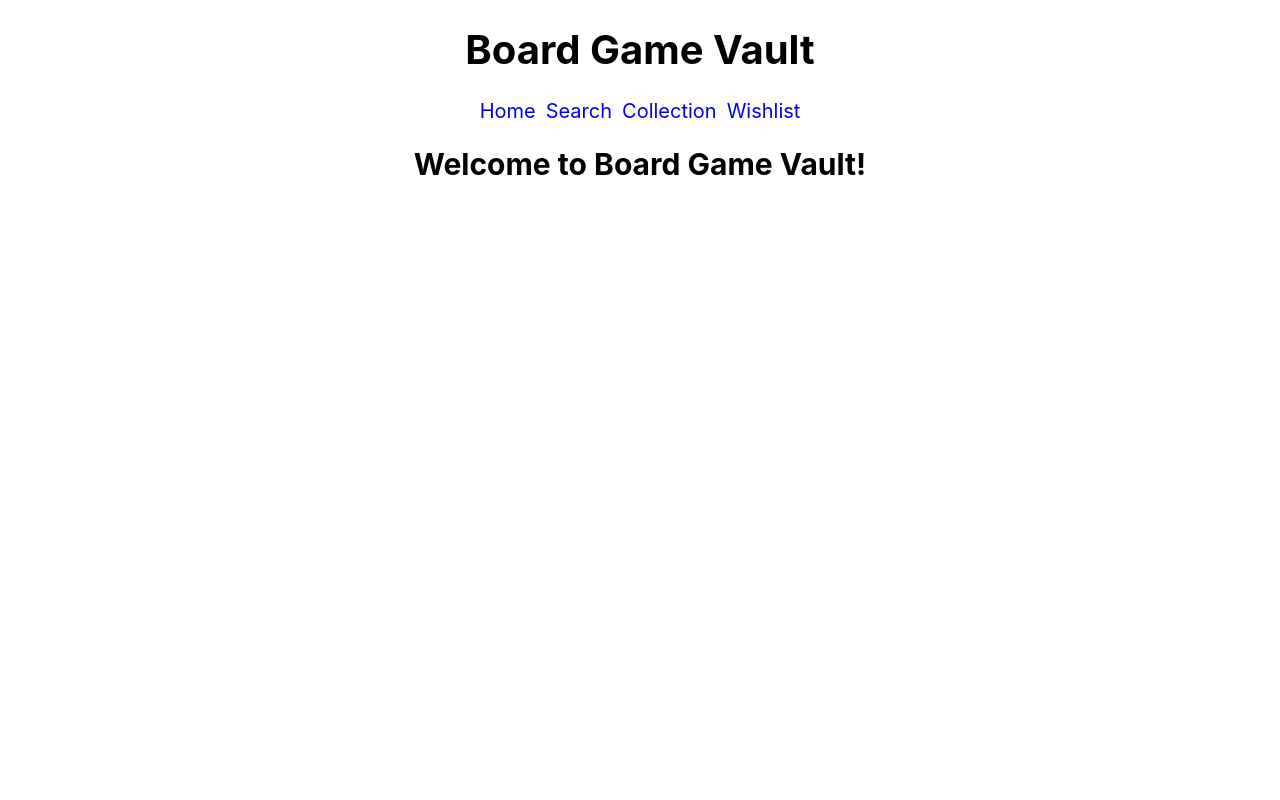
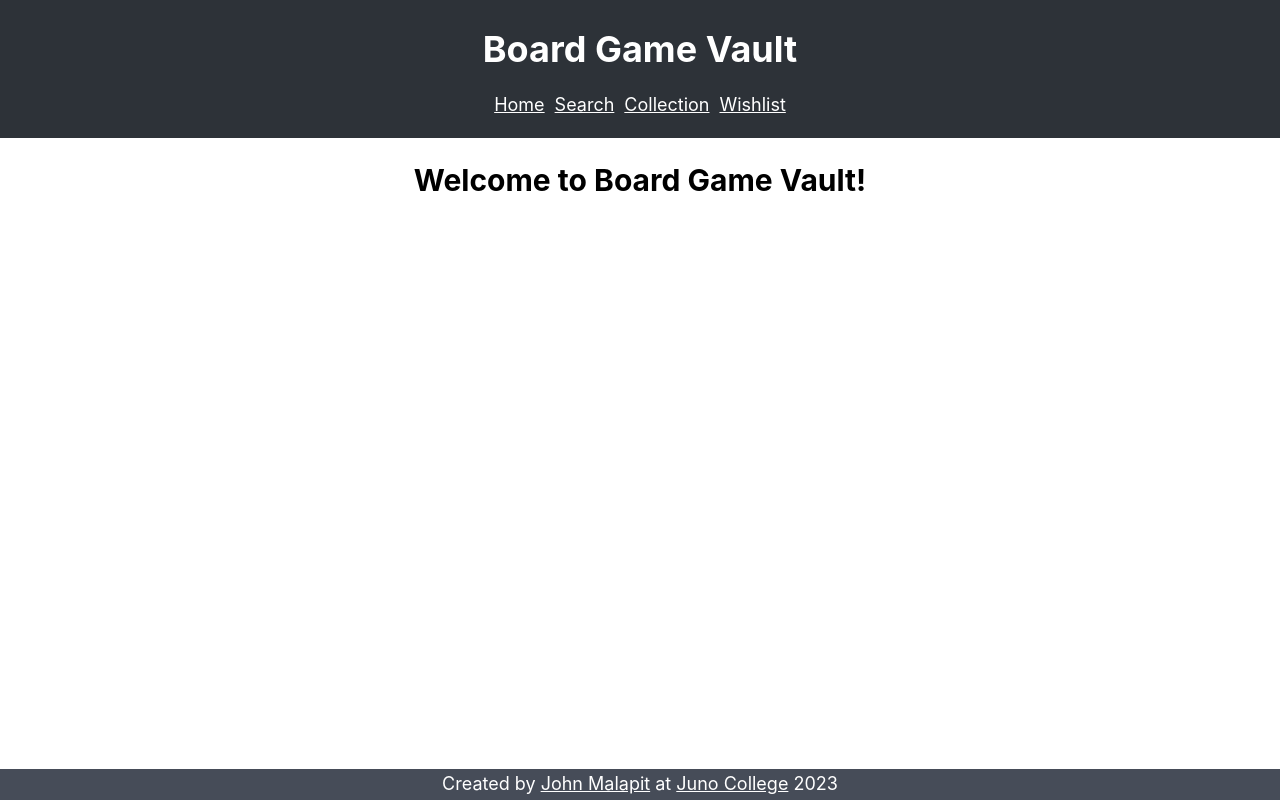
Before and after one commit to johnmal-dev/bgvault, a React (Create React App) app: page / in a window 1280 px wide. Built offline with nearby package versions, Linux system fonts and the light colour scheme; no server answers; the database is empty.

Commit message:
add header, footer, styling

```diff
--- a/src/App.js
+++ b/src/App.js
@@ -6,10 +6,11 @@ import { Routes, Route } from 'react-router-dom';
 import './App.scss';
 import SearchDisplay from './Components/SearchDisplay';
 import CollectionDisplay from './Components/CollectionDisplay';
-import NavBar from './Components/NavBar';
 import Home from './Components/Home';
 import Wishlist from './Components/Wishlist';
 import CollectionItem from './Components/CollectionItem';
+import Footer from './Components/Footer';
+import Header from './Components/Header';
 
 function App() {
   const [searchResults, setSearchResults] = useState([]);
@@ -74,8 +75,7 @@ function App() {
 
   return (
     <div className='App'>
-      <h1 className='text-center'>Board Game Vault</h1>
-      <NavBar />
+      <Header />
       <Routes>
         <Route
           path='/'
@@ -120,6 +120,7 @@ function App() {
           element={<Wishlist />}
         />
       </Routes>
+      <Footer />
     </div>
   );
 }
--- /dev/null
+++ b/src/Components/Footer.jsx
@@ -0,0 +1,28 @@
+import React from 'react';
+import './Footer.scss';
+
+const Footer = () => {
+  return (
+    <footer className='footer'>
+      Created by{' '}
+      <a
+        href='https://johnmal.dev/'
+        target='_blank'
+        rel='noreferrer'
+      >
+        John Malapit
+      </a>{' '}
+      at{' '}
+      <a
+        href='https://junocollege.com/'
+        target='_blank'
+        rel='noreferrer'
+      >
+        Juno College
+      </a>{' '}
+      2023
+    </footer>
+  );
+};
+
+export default Footer;
--- /dev/null
+++ b/src/Components/Footer.scss
@@ -0,0 +1,17 @@
+@use '../sassPartials/variables' as *;
+
+.footer {
+  background-color: $color-1;
+  font-size: 0.9em;
+  color: $white;
+  text-align: center;
+  padding-block: 5px;
+  margin-top: auto;
+  a {
+    color: inherit;
+    text-decoration: underline;
+  }
+  @media (max-width: $mq-mobile-sm) {
+    font-size: 0.65rem;
+  }
+}
--- a/src/Components/GameForm.scss
+++ b/src/Components/GameForm.scss
@@ -1,2 +1,3 @@
 .game-form {
+  margin-block: 20px;
 }
--- /dev/null
+++ b/src/Components/Header.jsx
@@ -0,0 +1,14 @@
+import React from 'react';
+import './Header.scss';
+import NavBar from './NavBar';
+
+const Header = () => {
+  return (
+    <header className='header'>
+      <h1 className='text-center'>Board Game Vault</h1>
+      <NavBar />
+    </header>
+  );
+};
+
+export default Header;
--- /dev/null
+++ b/src/Components/Header.scss
@@ -0,0 +1,16 @@
+@use '../sassPartials/variables' as *;
+
+.header {
+  background-color: $color-4;
+  font-size: 0.9em;
+  color: $white;
+  text-align: center;
+  padding-block: 5px;
+  a {
+    color: inherit;
+    text-decoration: underline;
+  }
+  @media (max-width: $mq-mobile-sm) {
+    font-size: 0.65rem;
+  }
+}
--- a/src/Components/Home.jsx
+++ b/src/Components/Home.jsx
@@ -1,7 +1,11 @@
 import React from 'react';
 
 const Home = () => {
-  return <h2 className='text-center'>Welcome to Board Game Vault!</h2>;
+  return (
+    <div className='home'>
+      <h2 className='text-center'>Welcome to Board Game Vault!</h2>
+    </div>
+  );
 };
 
 export default Home;
--- a/src/Components/PaginationDisplay.scss
+++ b/src/Components/PaginationDisplay.scss
@@ -2,7 +2,7 @@
 
 .pagination {
   .container {
-    margin: 25px 0;
+    margin-bottom: 20px;
     display: flex;
     justify-content: center;
     align-items: center;
--- a/src/Components/SearchDisplay.scss
+++ b/src/Components/SearchDisplay.scss
@@ -5,6 +5,7 @@
   flex-direction: column;
   justify-content: center;
   align-items: center;
+  min-height: 300px;
   @media (max-width: $mq-desktop-sm) {
     font-size: 0.8rem;
   }
--- a/src/sassPartials/_global.scss
+++ b/src/sassPartials/_global.scss
@@ -1,3 +1,9 @@
+.App {
+  min-height: 100vh;
+  display: flex;
+  flex-direction: column;
+}
+
 .container {
   width: 90%;
   max-width: 1200px;
--- a/src/sassPartials/_variables.scss
+++ b/src/sassPartials/_variables.scss
@@ -5,6 +5,8 @@ $color-3: #dce0e9;
 $color-4: #2d3238;
 $color-5: #1c212a;
 $color-6: #101319;
+$black: #000;
+$white: #fff;
 
 /* media query breakpoints */
 $mq-desktop-sm: 1024px;
```
